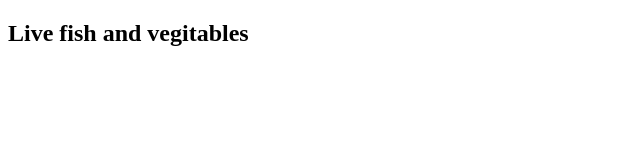
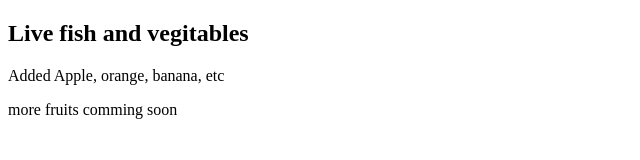
Before and after one commit to shakirniloy/green-grocery-mart, a plain HTML site: page index.html in a window 1280 px wide. Shown: the whole page, without its empty margins (0-640 px from the left). Drawn offline with Linux system fonts and the light colour scheme.

Commit message:
added fruits

```diff
--- a/index.html
+++ b/index.html
@@ -7,5 +7,7 @@
 </head>
 <body>
     <h2>Live fish and vegitables</h2>
+    <p>Added Apple, orange, banana, etc</p>
+    <p>more fruits comming soon</p>
 </body>
 </html>
```
